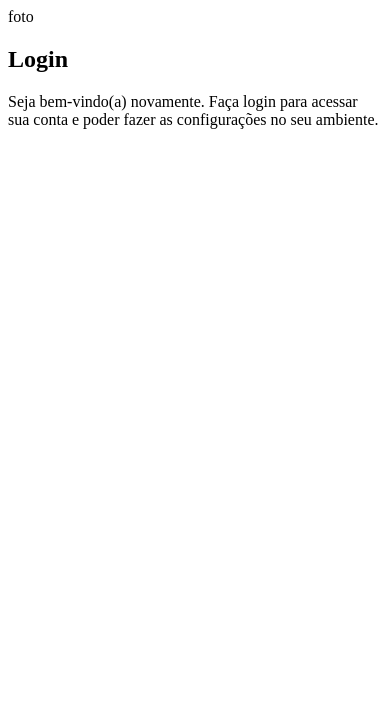
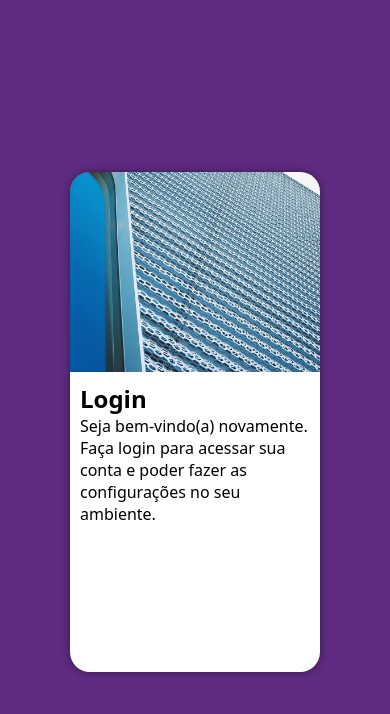
Before and after one commit to rafaeldjcarvalho/projeto-login, a plain HTML site: page index.html in a window 390 px wide. Drawn offline with Linux system fonts and the light colour scheme.

Commit message:
Update mobile first

```diff
--- a/estilos/style.css
+++ b/estilos/style.css
@@ -5,3 +5,49 @@
     verde: #49a09d
     Lilás: #5f2c82
 */
+
+* {
+    font-family: system-ui, -apple-system, BlinkMacSystemFont, 'Segoe UI', Roboto, Oxygen, Ubuntu, Cantarell, 'Open Sans', 'Helvetica Neue', sans-serif;
+    margin: 0px;
+    padding: 0px;
+    box-sizing: border-box;
+}
+
+body, html {
+    background-color: #5f2c82;
+    height: 100vh;
+    width: 100vw;
+}
+
+main {
+    position: relative;
+    height: 100vh;
+    width: 100vw;
+}
+
+section#login {
+    position: absolute;
+    top: 50%;
+    left: 50%;
+    transform: translate(-50%, -50%);
+    overflow: hidden;
+
+    background-color: white;
+    width: 250px;
+    height: 500px;
+    border-radius: 20px;
+    box-shadow: 0px 0px 10px rgba(0, 0, 0, 0.450);
+}
+
+section#login > div#imagem {
+    display: block;
+    background: #5f2c82 url('../imagens/metal.jpg') no-repeat;
+    background-size: cover;
+    background-position: left bottom;
+    height: 200px;
+}
+
+section#login > div#formulario {
+    display: block;
+    padding: 10px;
+}
--- a/index.html
+++ b/index.html
@@ -10,7 +10,7 @@
     <main>
         <section id="login">
             <div id="imagem">
-                foto
+                <!-- A imagem vai aparecer aqui -->
             </div>
             <div id="formulario">
                 <h1>Login</h1>
```
